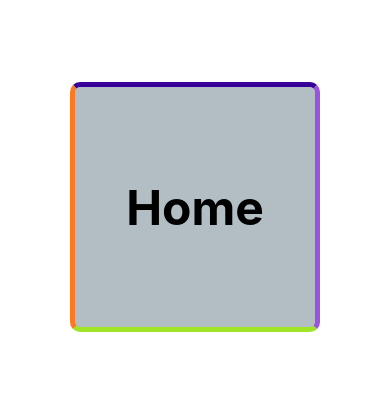
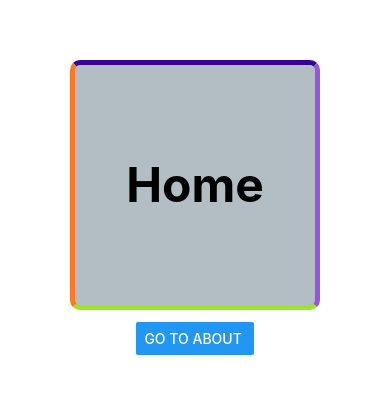
Before and after one commit to awais882s/MySecondApp, a React Native app: screen / in a window 390 px wide. Shown: the part 215-608 px from the top of the page. Built offline with nearby package versions, Linux system fonts and the light colour scheme.

Commit message:
Update Home.js

```diff
--- a/src/screens/Frontend/Home.js
+++ b/src/screens/Frontend/Home.js
@@ -1,11 +1,14 @@
 import React from 'react'
-import { View, Text, StyleSheet } from 'react-native'
+import { View, Text, StyleSheet, Button } from 'react-native'
 export default function Home() {
 
     return (
         <View style={[styles.flexContainer, { paddingHorizontal: 12 }]}>
             <View style={[styles.box, styles.flexCenter]}>
                 <Text style={styles.h1}>Home</Text>
+            </View>
+            <View style={styles.button}>
+                <Button title='Go To About ' />
             </View>
         </View>
     )
@@ -43,4 +46,7 @@ const styles = StyleSheet.create({
         marginBottom: 5,
         backgroundColor: 'skyblue',
     },
+    button: {
+        marginTop: 12,
+    }
 })
```
